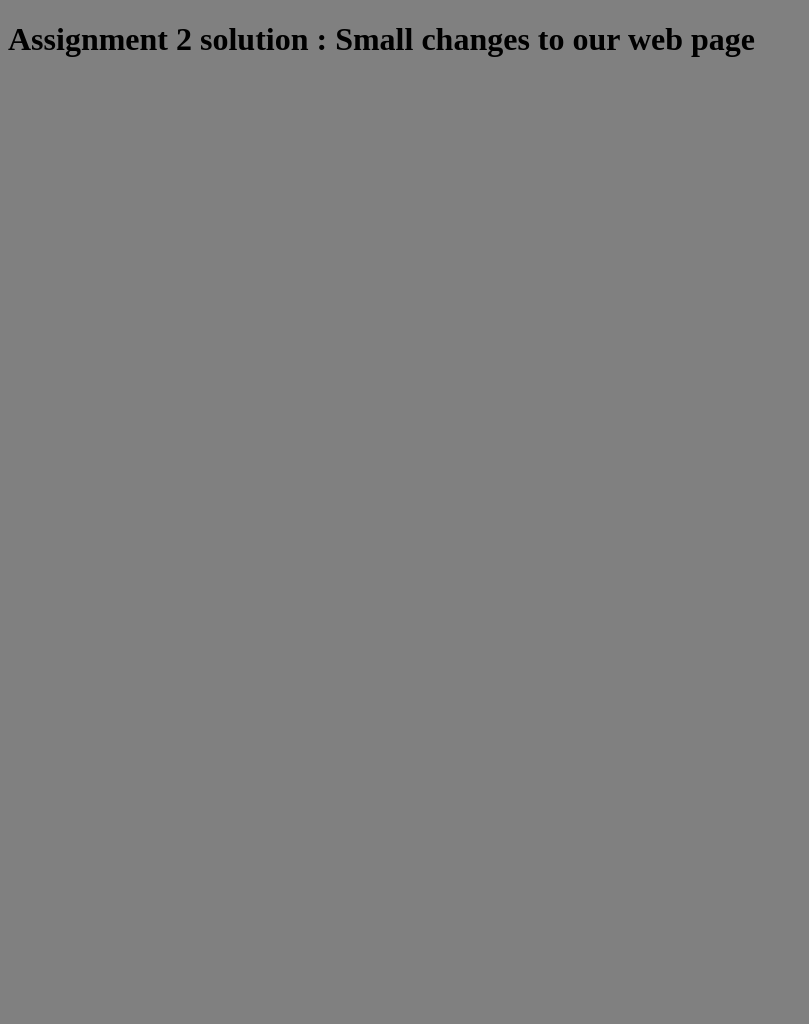
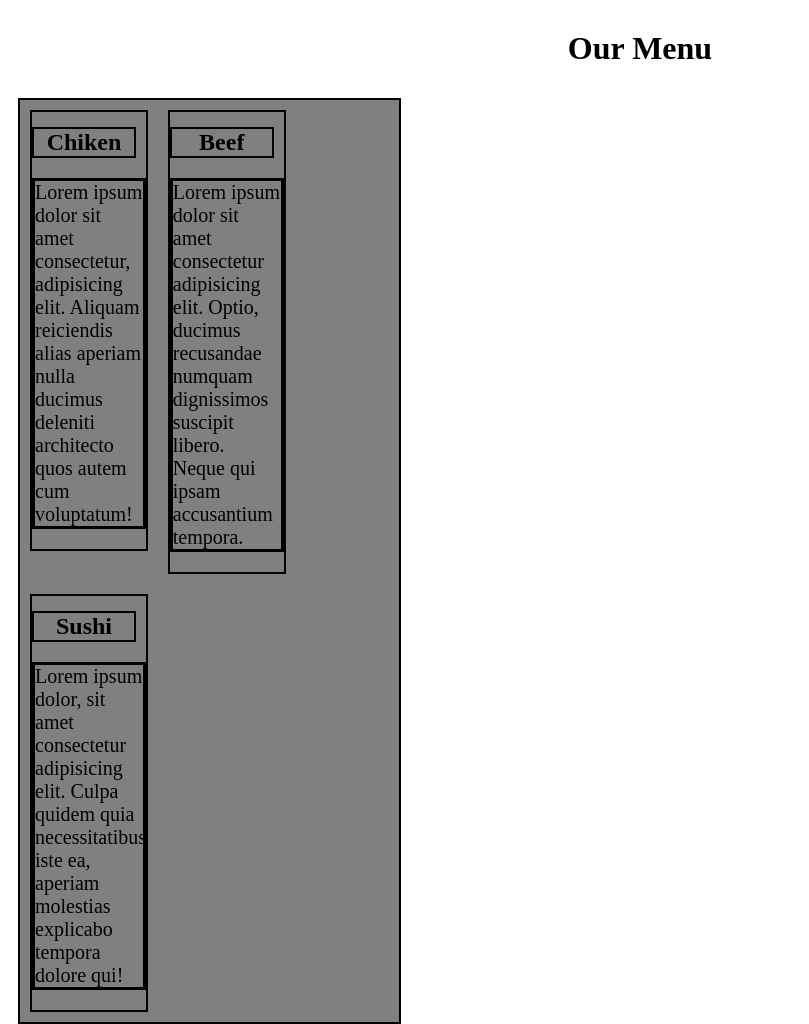
Before and after one commit to Eya625/assignment2, a plain HTML site: page module2-solution/index.html in a window 1280 px wide. Shown: the whole page, without its empty margins (0-809 px from the left). Before the commit the page ends 800 px from the top, so only its background shows below. Drawn offline with Linux system fonts and the light colour scheme.

Commit message:
assignment

```diff
--- a/module2-solution/css/styles.css
+++ b/module2-solution/css/styles.css
@@ -1,3 +1,33 @@
 *{
+    padding: 0;
+    margin-top: 15px;
+}
+h1 h2 section{
+    font-size: 1.75em;
+}
+p{
+    font-size: 1.25em;
+}
+h1{
+    text-align: center;
+}
+#content{
+    width: 100px;
+    border: 2px solid black;
+    text-align: center;
+
+}
+p{
+    border: 3px solid black;
+}
+section{
+    border: 2px solid black;
     background-color: grey;
 }
+@media(min-width: 992px){
+    section {
+        width: 30%;
+        float: left;
+        margin: 10px;
+    }
+}
--- a/module2-solution/index.html
+++ b/module2-solution/index.html
@@ -7,7 +7,22 @@
     <link rel="stylesheet" href="./css/styles.css">
 </head>
 <body>
-    <h1>Assignment 2 solution : Small changes to our web page</h1>
+    <h1>Our Menu</h1>
+    <section class="container-f">
+    <section>
+        <h2 id="content">Chiken</h2>
+        <p>Lorem ipsum dolor sit amet consectetur, adipisicing elit. Aliquam reiciendis alias aperiam nulla ducimus deleniti architecto quos autem cum voluptatum!</p>
+    </section>
+    <section>
+        <h2 id="content">Beef</h2>
+        <p>Lorem ipsum dolor sit amet consectetur adipisicing elit. Optio, ducimus recusandae numquam dignissimos suscipit libero.
+             Neque qui ipsam accusantium tempora.</p>
+    </section>
+    <section>
+        <h2 id="content">Sushi</h2>
+        <p>Lorem ipsum dolor, sit amet consectetur adipisicing elit. Culpa quidem quia necessitatibus iste ea, aperiam molestias explicabo tempora dolore qui!</p>
+    </section>
+</section>
 
 </body>
 </html>
```
